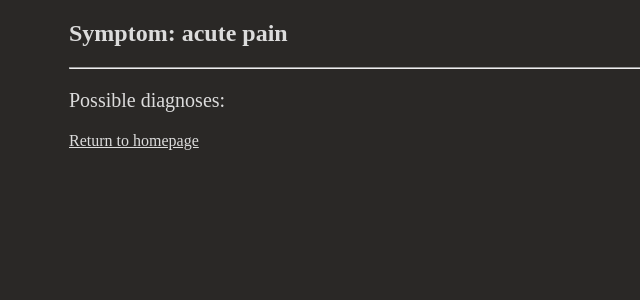
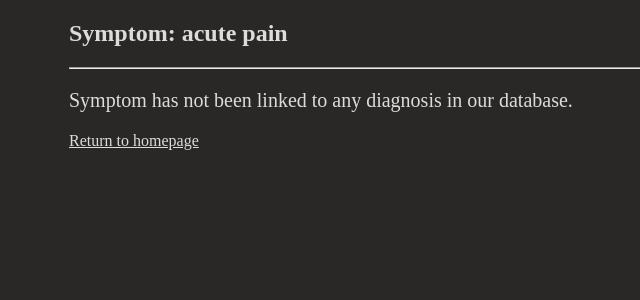
Before and after one commit to nhatvo18/healthproject, a Django app: the page made by health/templates/health/diagnoses.html in a window 1280 px wide. Shown: the top 300 px of the page, without its empty margins (196-836 px from the left). Run offline with Django 3.2, Linux system fonts and the light colour scheme; data comes from the database, SQL or seed files in the repository.

Commit message:
Added exceptions if symptom/diagnosis is not linked to any diagnosis/treatment
See diagnoses and treatment templates

```diff
--- a/health/templates/health/diagnoses.html
+++ b/health/templates/health/diagnoses.html
@@ -10,12 +10,16 @@
   <body>
     <h2> Symptom: {{ s.symptom_text }} </h2>
     <hr>
+    {% if s.diagnosis_set.all %}
     <p> Possible diagnoses: </p>
     <ul>
       {% for d in s.diagnosis_set.all %}
         <li> <a href="{% url 'health:treatment' d.diagnosis_text %}"> {{ d.diagnosis_text }} </a> </li>
       {% endfor %}
     </ul>
+    {% else %}
+      <p> Symptom has not been linked to any diagnosis in our database. </p>
+    {% endif %}
     <a href="{% url 'health:home' %}"> Return to homepage </a>
   </body>
 
--- a/health/templates/health/treatment.html
+++ b/health/templates/health/treatment.html
@@ -10,12 +10,16 @@
   </body>
     <h2> {{ d.diagnosis_text }} </h2>
     <hr>
+    {% if d.treatment_set.all %}
     <p> Treatment: </p>
     <ul>
       {% for t in d.treatment_set.all %}
         <li>{{ t.treatment_text }}</li>
       {% endfor %}
     </ul>
+    {% else %}
+      <p> Diagnosis has not been linked to any treatment in our database. </p>
+    {% endif %}
     <a href="{% url 'health:home' %}"> Return to homepage </a>
   </body>
 
```
